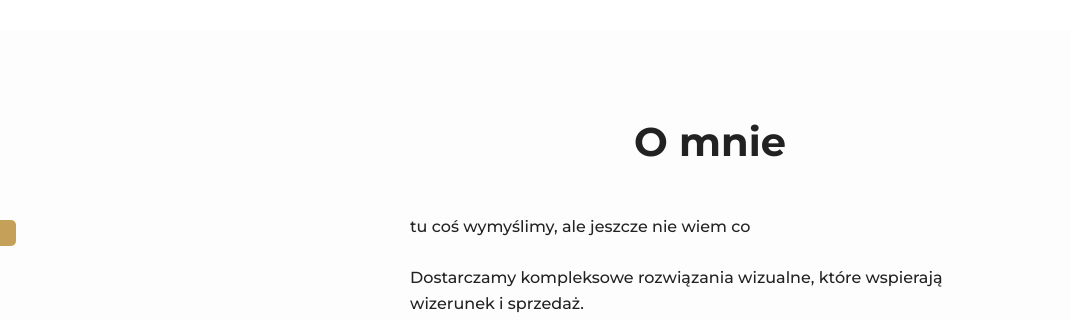
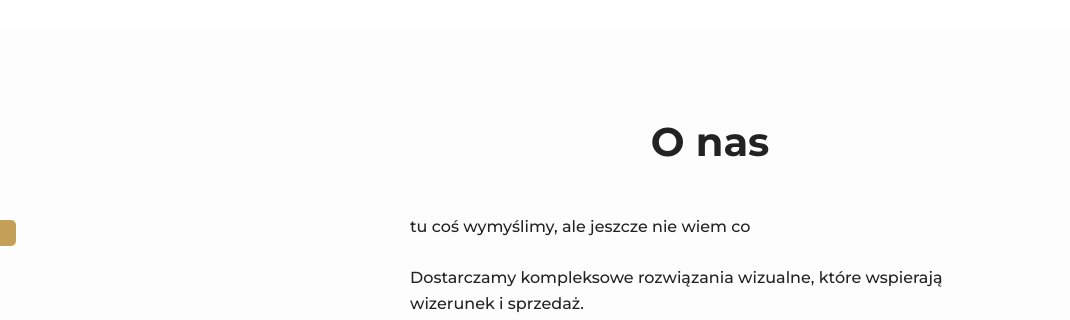
Before and after one commit to antekku9/Portfolio, a plain HTML site: page index.html in a window 1280 px wide. Shown: the part 632-952 px from the top of the page, 210-1280 px from the left. Drawn offline with Linux system fonts and the light colour scheme.

Commit message:
Update index.html

```diff
--- a/index.html
+++ b/index.html
@@ -39,7 +39,7 @@
             <img src="img/portrait.jpg" alt="wspolne zdjecie">
         </div>
         <div class="about-text">
-            <h2>O mnie</h2>
+            <h2>O nas</h2>
             <p>
                tu coś wymyślimy, ale jeszcze nie wiem co
             </p>
```
